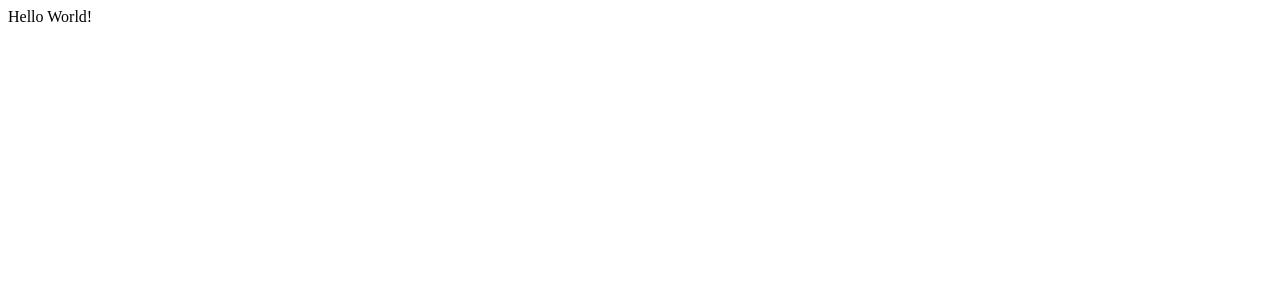
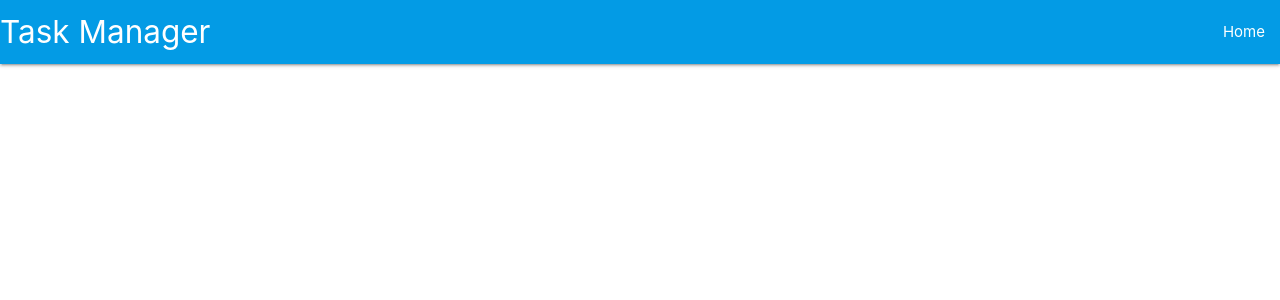
Before and after one commit to hebjornberg/taskmanager, a Flask app: page / in a window 1280 px wide. Before the commit the part shown is almost empty. Shown: the top 300 px of the page. Run offline with Flask 2, Linux system fonts and the light colour scheme.

Commit message:
Add Materialize to base.html

```diff
--- a/taskmanager/templates/base.html
+++ b/taskmanager/templates/base.html
@@ -4,10 +4,30 @@
     <meta charset="UTF-8">
     <meta name="viewport" content="width=device-width, initial-scale=1.0">
     <title>Task Manager</title>
+    <link rel="stylesheet" href="https://cdnjs.cloudflare.com/ajax/libs/materialize/1.0.0/css/materialize.min.css">
+    <link rel="stylesheet" href="{{ url_for('static', filename='css/style.css') }}" type="text/css">
 </head>
 <body>
 
-    Hello World!
+    <header>
+        <!--top navbar-->
+        <nav class="light-blue darken-1">
+            <div class="nav-wrapper">
+              <a href="#!" class="brand-logo">Task Manager</a>
+              <a href="#" data-target="mobile-demo" class="sidenav-trigger"><i class="material-icons">menu</i></a>
+              <ul class="right hide-on-med-and-down">
+                <li><a href="{{ url_for('home') }}">Home</a></li>
+              </ul>
+            </div>
+          </nav>
 
+          <!--mobile sidenav-->
+          <ul class="sidenav" id="mobile-demo">
+            <li><a href="{{ url_for('home') }}">Home</a></li>
+          </ul>
+    </header>
+
+<script src="https://cdnjs.cloudflare.com/ajax/libs/materialize/1.0.0/js/materialize.min.js"></script>
+<script src="{{ url_for('static', filename='js/script.js')}}"></script>
 </body>
 </html>
```
Also changed, not shown: taskmanager/static/css/style.css (added), taskmanager/static/js/script.js (added), 1 other file.
